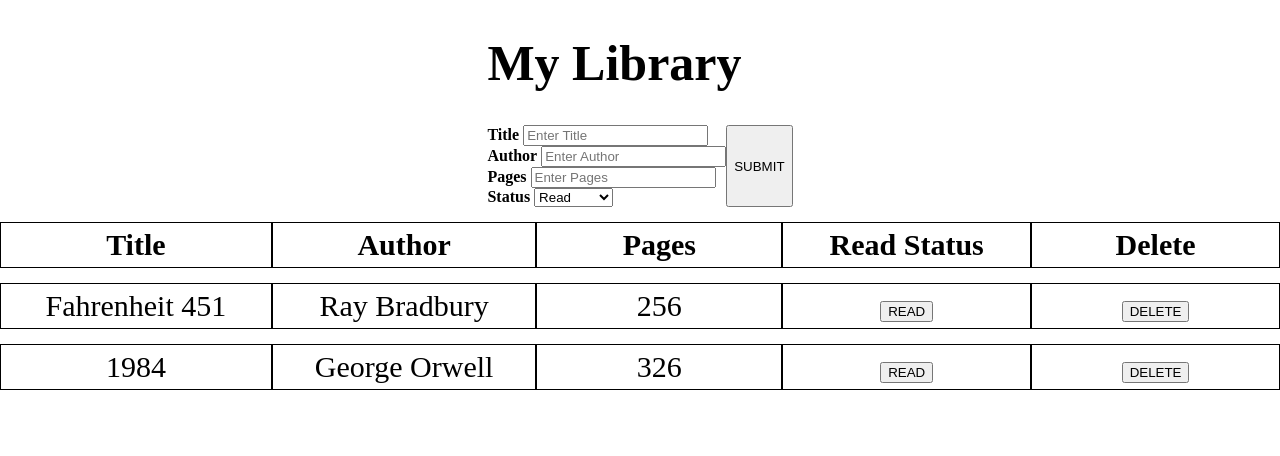
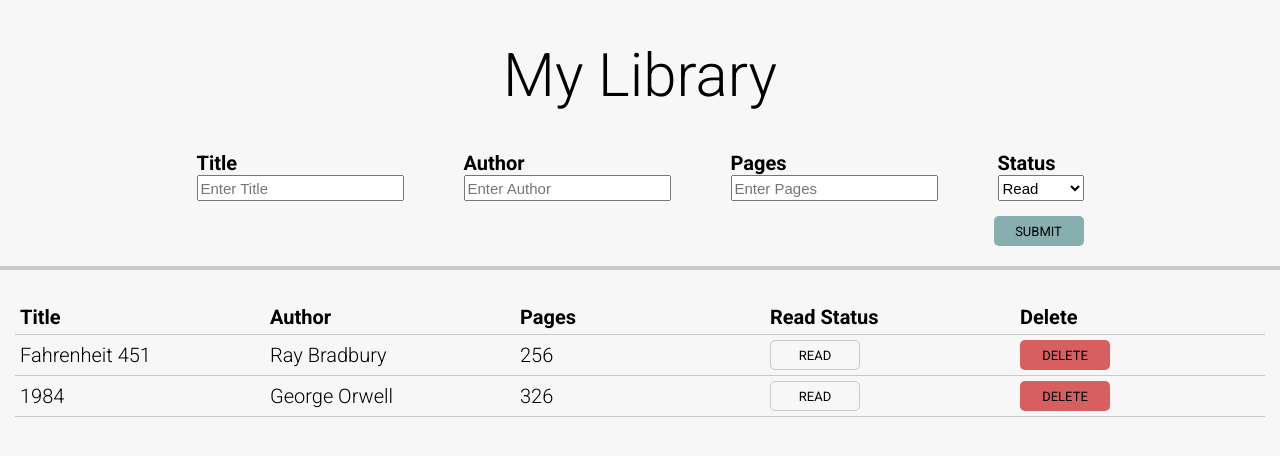
Before and after one commit to raynertjx/library, a plain HTML site: page index.html in a window 1280 px wide. Drawn offline with nearby package versions, Linux system fonts and the light colour scheme.

Commit message:
Finalised gruvbox light style of library

```diff
--- a/style.css
+++ b/style.css
@@ -4,57 +4,102 @@ html, body {
 }
 
 body {
+  background-color: #f7f7f7;
+  font-family: 'Roboto', sans-serif;
+  font-weight: lighter;
+  margin: 0;
+}
+
+h1 {
+  font-size: 60px;
+  font-weight: lighter;
+}
+
+button {
+  font-family: 'Roboto', sans-serif;
+  width: 90px;
+  height: 30px;
+  font-size: 13px;
+  border-radius: 5px;
+  border: 0;
+  padding: 0;
   margin: 0;
 }
 
 .main {
   display: flex;
   flex-direction: column;
+  justify-content: center;
   align-items: center;
 }
 
-h1 {
-  font-size: 50px;
+.uppercontainer {
+  display: flex;
+  flex-direction: column;
+  justify-content: center;
+  align-items: center;
+  width: 100%;
+  padding-bottom: 20px;
+  border-bottom: 4px solid #c9c9c9;
 }
 
-#addbookbutton {
-  font-size: 30px;
+.lowercontainer {
+  margin-top: 30px;
+  height: 100vh;
+}
+
+th, td {
+  font-size: 20px;
+  width: 30vh;
+  text-align: left;
+  border-bottom: 1px solid #c9c9c9;
+  padding: 5px;
+  word-wrap: break-word;
+}
+
+.table {
+  border-collapse: separate;
+  border-spacing: 0px;
+  table-layout: fixed;
 }
 
 .form-popup {
   display: flex;
+  flex-direction: column;
+  gap: 15px;
 }
 
 .form-container {
-  flex-direction: row;
+  display: flex;
+  gap: 60px;
+  font-size: 20px;
 }
 
-.leftcontainer {
-  flex: 1;
-  height: 100vh;
-  background-color: #d7e5ee;
-  min-width: 10cm;
-  border-right: 5px ridge #79bbd9
+.form-field {
+  display: flex;
+  flex-direction: column;
 }
 
-.rightcontainer {
-  align-self: flex-start;
-  background-color: #f8f6f2;
-  height: 100vh;
+input[type=text], input[type=number] {
+  height: 20px;
+  font-size: 15px;
 }
 
-.table {
-  border-collapse: separate;
-  border-spacing: 0 15px;
-  table-layout: fixed;
-  max-width: 200vh;
+.submitbutton {
+  align-self: flex-end;
+  background-color: #87afaf;
 }
 
-th, td {
-  font-size: 30px;
-  width: 10cm;
-  text-align: center;
-  border: 1px solid black;
-  padding: 5px;
-  word-wrap: break-word;
+.readbookbutton {
+  background-color: #f7f7f7;
+  border: 1px solid #c9c9c9;
 }
+
+.deletebookbutton {
+  background-color: #d75f5f;
+}
+
+#readstatusmenu {
+height: 26px;
+font-size: 15px;
+}
```
Lines whose indentation alone changed are shown as unchanged.
